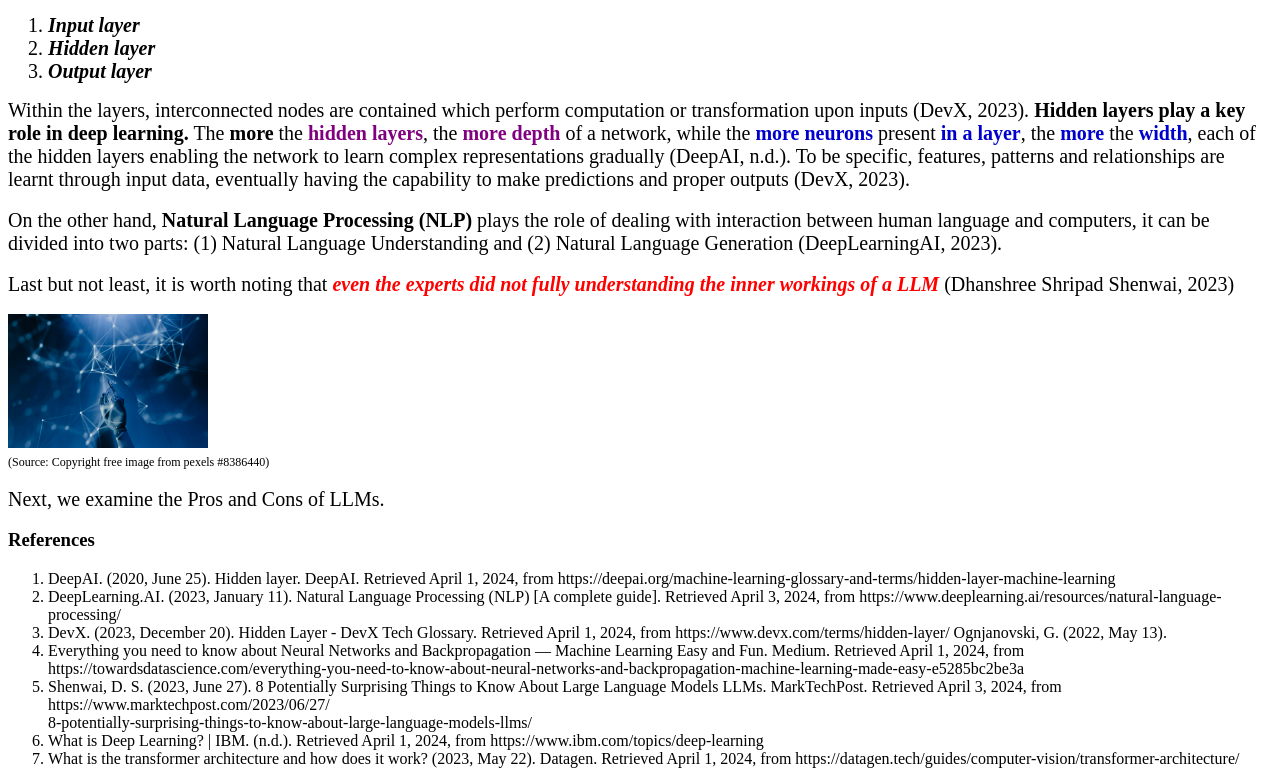
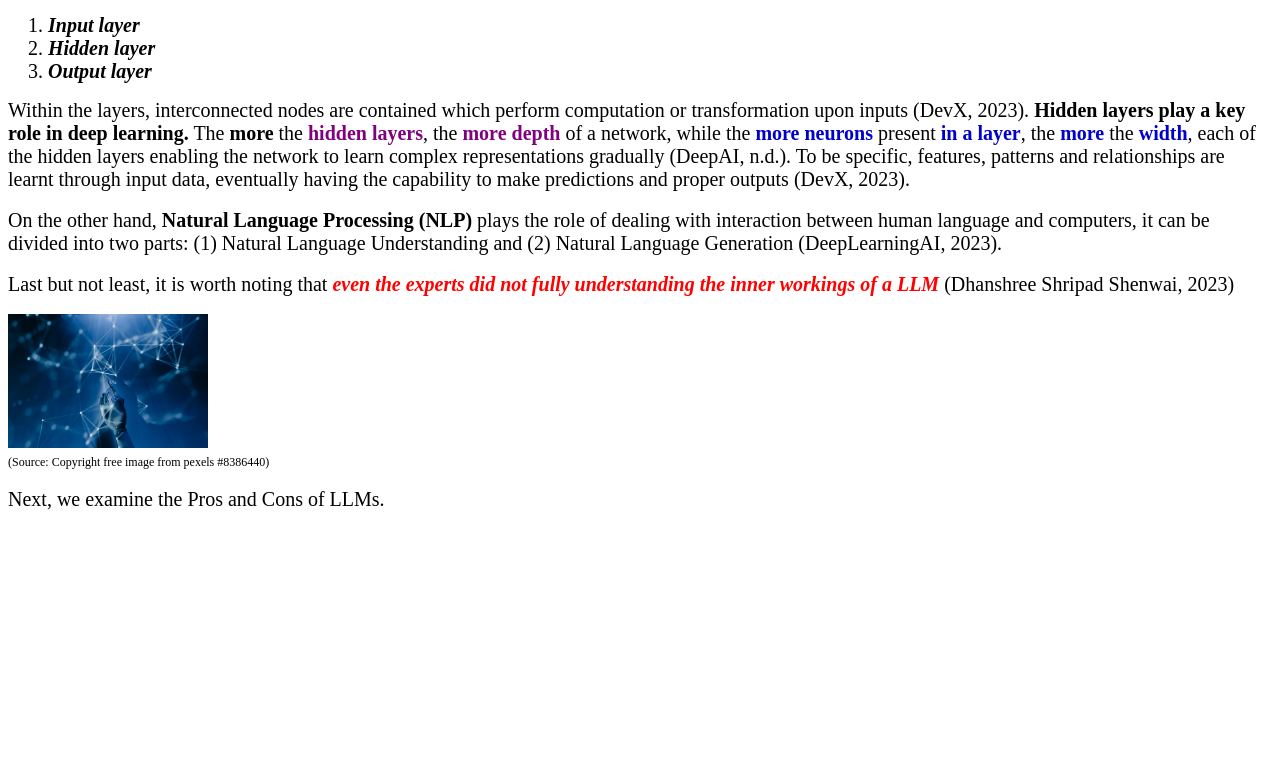
Before and after one commit to MaySunMay/CS1102LLMs, a plain HTML site: page Architecture of LLMs.html in a window 1280 px wide. Shown: the part 376-1160 px from the top of the page. After the commit the page ends 895 px from the top, so only its background shows below. Drawn offline with Linux system fonts and the light colour scheme.

Commit message:
Update Architecture of LLMs.html

```diff
--- a/Architecture of LLMs.html
+++ b/Architecture of LLMs.html
@@ -30,12 +30,3 @@
     <pr style="font-size:12px;"> (Source: Copyright free image from pexels #8386440)<br></pr>
     <br>
     <pr style="font-size:20px;">Next, we examine the Pros and Cons of LLMs.</pr>
-    <h3> References</h3>
-    <ol>
-        <li style="font-size:16px;">DeepAI. (2020, June 25). Hidden layer. DeepAI. Retrieved April 1, 2024, from https://deepai.org/machine-learning-glossary-and-terms/hidden-layer-machine-learning</li>
-        <li style="font-size:16px;">DeepLearning.AI. (2023, January 11). Natural Language Processing (NLP) [A complete guide]. Retrieved April 3, 2024, from https://www.deeplearning.ai/resources/natural-language-processing/</li>
-        <li style="font-size:16px;">DevX. (2023, December 20). Hidden Layer - DevX Tech Glossary. Retrieved April 1, 2024, from https://www.devx.com/terms/hidden-layer/ Ognjanovski, G. (2022, May 13). </li>
-        <li style="font-size:16px;">Everything you need to know about Neural Networks and Backpropagation — Machine Learning Easy and Fun. Medium. Retrieved April 1, 2024, from https://towardsdatascience.com/everything-you-need-to-know-about-neural-networks-and-backpropagation-machine-learning-made-easy-e5285bc2be3a </li>
-        <li style="font-size:16px;">Shenwai, D. S. (2023, June 27). 8 Potentially Surprising Things to Know About Large Language Models LLMs. MarkTechPost. Retrieved April 3, 2024, from https://www.marktechpost.com/2023/06/27/</li>8-potentially-surprising-things-to-know-about-large-language-models-llms/
-        <li style="font-size:16px;">What is Deep Learning? | IBM. (n.d.). Retrieved April 1, 2024, from https://www.ibm.com/topics/deep-learning </li>
-        <li style="font-size:16px;">What is the transformer architecture and how does it work? (2023, May 22). Datagen. Retrieved April 1, 2024, from https://datagen.tech/guides/computer-vision/transformer-architecture/ </li>
```
